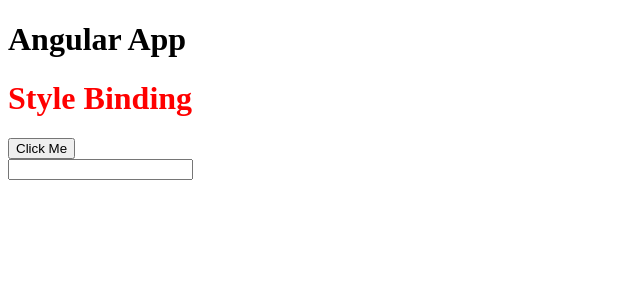
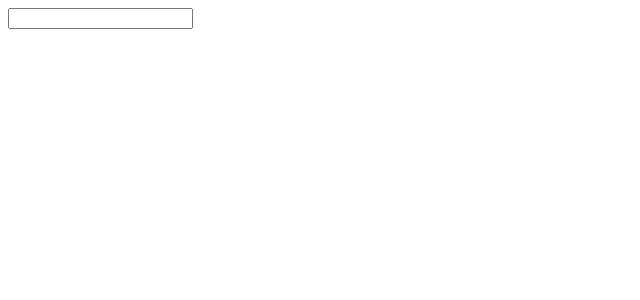
Before and after one commit to Bhushan91086/AngularBasics, an Angular app: page / in a window 1280 px wide. Shown: the top 300 px of the page, without its empty margins (0-640 px from the left). Built offline with nearby package versions, Linux system fonts and the light colour scheme.

Commit message:
Template Variable

```diff
--- a/src/app/app.component.html
+++ b/src/app/app.component.html
@@ -1,12 +1,2 @@
-<!-- Class Binding -->
-<h1 [class.text-red] = "bool">Angular App</h1>
-
-<!-- Style Binding -->
-<h1 [style.color] = "bool ? 'red' : 'blue'"> Style Binding</h1>
-
-<!-- Event Binding -->
-<button (click) = "onButtonClick()">Click Me</button>
-
-<br/>
-<!-- Event Filtering -->
-<input type="text" (keyup.Enter) = "onKeyUp()" >
+<!-- Template Variable -->
+<input type="text" (keyup.Enter) = "onKeyUp(enteredText.value)" #enteredText>
--- a/src/app/app.component.ts
+++ b/src/app/app.component.ts
@@ -12,7 +12,7 @@ export class AppComponent {
     console.log("Button click event execute...");
   }
 
-  onKeyUp(){
-    console.log("Key up event fired...");
+  onKeyUp(enteredText){
+    console.log(enteredText);
   }
 }
```
